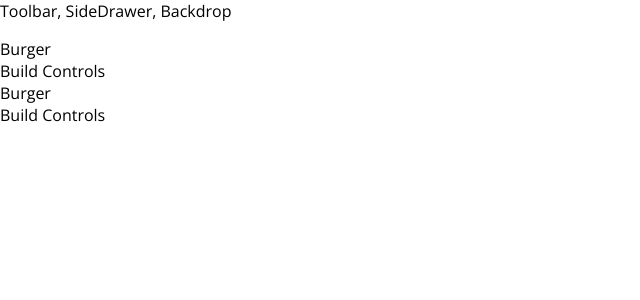
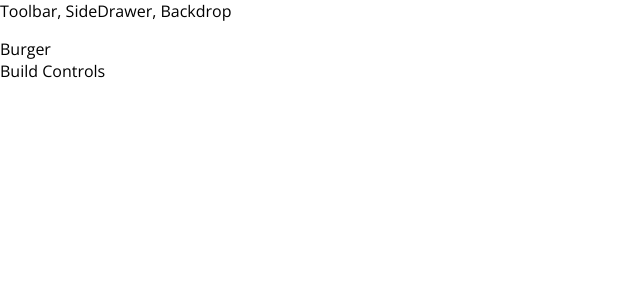
Before and after one commit to JaimeAlb/burger-builder, a React app: page / in a window 1280 px wide. Shown: the top 300 px of the page, without its empty margins (0-640 px from the left). Built offline with nearby package versions, Linux system fonts and the light colour scheme.

Commit message:
delete 1 component: BurgerBuilder

```diff
--- a/src/App.js
+++ b/src/App.js
@@ -8,7 +8,6 @@ class App extends Component {
             <div>
                 <Layout>
                     <BurgerBuilder />
-                    <BurgerBuilder />
                 </Layout>
             </div>
         );
```
